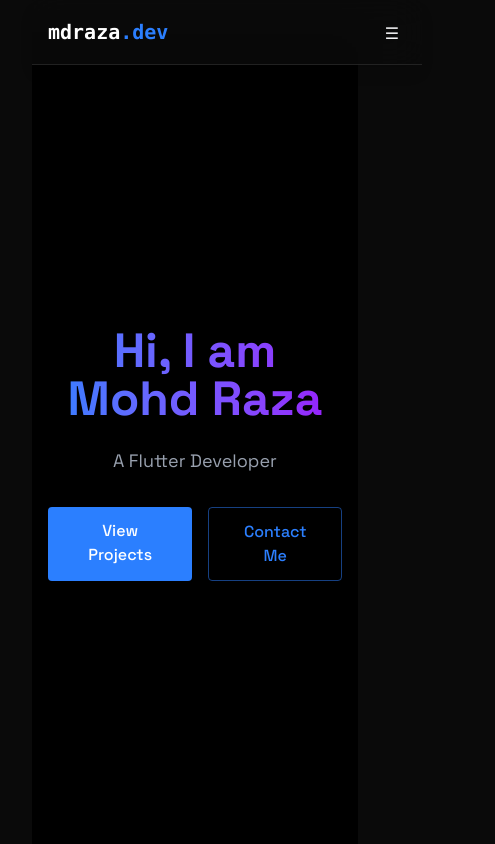
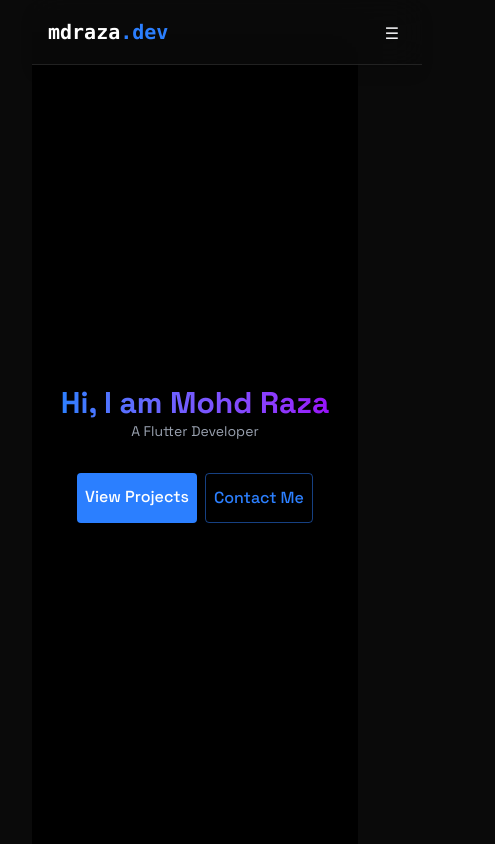
Before and after one commit to mdrazadev/reactportfolio, a React (Vite) app: page / in a window 390 px wide. Shown: the top 844 px of the page, 495 px wide, since content can reach past the window. Built offline with nearby package versions, Linux system fonts and the light colour scheme.

Commit message:
responsive:home & contact

```diff
--- a/src/components/sections/Contact.jsx
+++ b/src/components/sections/Contact.jsx
@@ -17,9 +17,9 @@ export const Contact = () => {
             setFormData({ name: "", email: "", message: "" });
         }).catch(() => alert("Something went wrong. Please try again."));
     }
-    return <section id="contact" className="min-h-screen flex items-center justify-center py-20">
+    return <section id="contact" className="min-h-screen w-full flex items-center justify-center py-20">
         <RevealOnScroll>
-            <div className="px-4 w-150">
+            <div className="px-4 w-full sm:w-150">
                 <h2 className="text-3xl font-bold mb-8 bg-gradient-to-r from-blue-500 to-cyan-400 bg-clip-text text-transparent text-center" >
                     Get In Touch
                 </h2>
--- a/src/components/sections/Home.jsx
+++ b/src/components/sections/Home.jsx
@@ -2,24 +2,24 @@ import { RevealOnScroll } from "../RevealOnScroll";
 
 export const Home = () => {
     return (
-        <section id="home" className="min-h-screen flex justify-center items-center relative">
+        <section id="home" className="min-h-screen w-full flex justify-center items-center relative">
             < RevealOnScroll>
                 <div className="text-center z-10 px-4">
-                    <h1 className="text-5xl md:text-7xl font-bold mb-6 bg-gradient-to-r from-blue-500 to-purple-600 bg-clip-text text-transparent leading-right">
+                    <h1 className="text-3xl sm:text-5xl md:text-7xl font-bold sm:mb-6 bg-gradient-to-r from-blue-500 to-purple-600 bg-clip-text text-transparent leading-right">
                         Hi, I am Mohd Raza
                     </h1>
-                    <p className="text-gray-400 text-lg mb-8 max-w-lg mx-auto">
+                    <p className="text-gray-400 text-sm sm:text-lg mb-8 max-w-lg mx-auto">
                         A Flutter Developer
                     </p>
-                    <div className="flex justify-center space-x-4">
+                    <div className="flex justify-center space-x-2 sm:space-x-4">
                         <a
                             href="#projects"
-                            className="bg-blue-500 text-white px-6 py-3 rounded font-medium transition relative overflow-hidden hover:-translate-y-0.5 hover:shadow-[0_0_15px_rgba(59,130,246,0.4)]">
+                            className="bg-blue-500 text-white px-2 sm:px-6 py-3 sm:py-3 rounded font-medium transition relative overflow-hidden hover:-translate-y-0.5 hover:shadow-[0_0_15px_rgba(59,130,246,0.4)]">
                             View Projects
                         </a>
                         <a
                             href="#contact"
-                            className="border border-blue-500/50 text-blue-500 px-6 py-3 rounded font-medium transition-all duration-200 hover:-translate-y-0.5 hover:shadow-[0_0_15px_rgba(59,130,246,0.2)] hover:bg-blue-500/10">
+                            className="border border-blue-500/50 text-blue-500 px-2 sm:px-6 py-3 sm:py-3 rounded font-medium transition-all duration-200 hover:-translate-y-0.5 hover:shadow-[0_0_15px_rgba(59,130,246,0.2)] hover:bg-blue-500/10">
                             Contact Me
                         </a>
                     </div>
```
